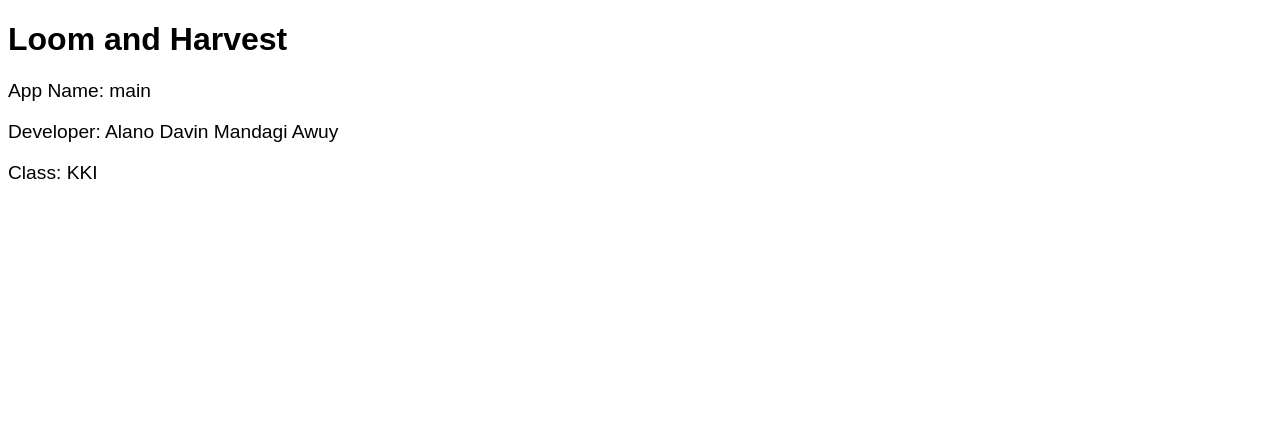
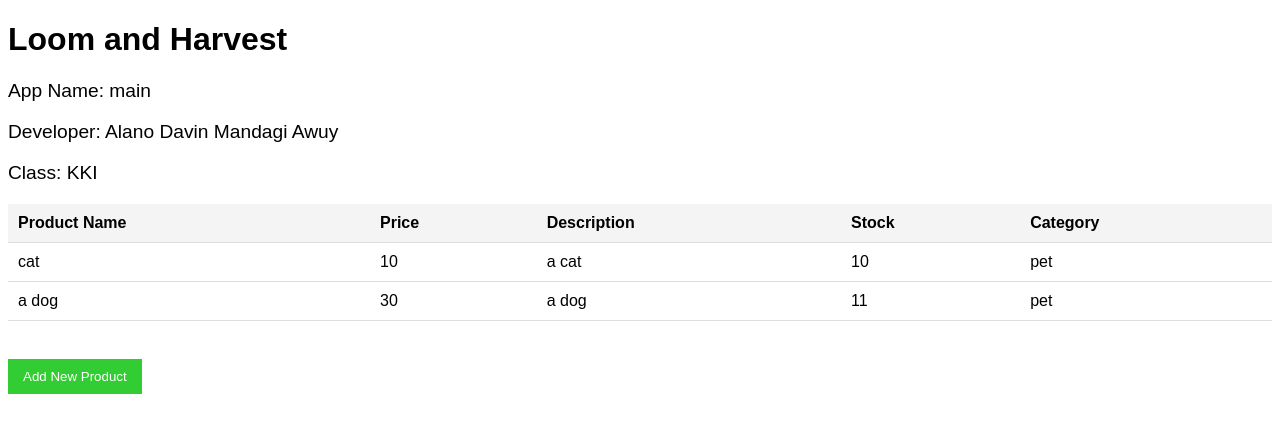
Before and after one commit to davinawuy/loomandharvest, a Django app: page / in a window 1280 px wide. Shown: the top 433 px of the page. Run offline with Django 5.2, Linux system fonts and the light colour scheme; data comes from the database, SQL or seed files in the repository; both versions use the stored data as it was after the commit.

Commit message:
Finishing Assignment 3

```diff
--- a/loom_harvest/settings.py
+++ b/loom_harvest/settings.py
@@ -56,7 +56,7 @@ ROOT_URLCONF = 'loom_harvest.urls'
 TEMPLATES = [
     {
         'BACKEND': 'django.template.backends.django.DjangoTemplates',
-        'DIRS': [],
+        'DIRS': [BASE_DIR / 'templates'], # Adding the templates directory to the TEMPLATES setting
         'APP_DIRS': True,
         'OPTIONS': {
             'context_processors': [
--- a/main/models.py
+++ b/main/models.py
@@ -1,6 +1,8 @@
 from django.db import models
+import uuid
 
 class Product(models.Model):
+    id = models.UUIDField(primary_key=True, default=uuid.uuid4, editable=False)
     name = models.CharField(max_length=255)
     price = models.IntegerField()
     description = models.TextField()
--- a/main/templates/main.html
+++ b/main/templates/main.html
@@ -1,9 +1,6 @@
-<!DOCTYPE html>
-<html lang="en">
-<head>
-    <meta charset="UTF-8">
-    <meta name="viewport" content="width=device-width, initial-scale=1.0">
-    <title>{{project_name}}</title>
+{% extends 'base.html' %}
+
+{% block content %}
     <style>
         body {
             font-family: Arial, sans-serif;
@@ -15,12 +12,64 @@
         p {
             font-size: 1.2em;
         }
+        table {
+            width: 100%;
+            border-collapse: collapse;
+            margin-top: 20px;
+        }
+        th, td {
+            padding: 10px;
+            text-align: left;
+            border-bottom: 1px solid #ddd;
+        }
+        th {
+            background-color: #f4f4f4;
+        }
+        a button {
+            margin-top: 20px;
+            padding: 10px 15px;
+            background-color: #32CD32;
+            color: white;
+            border: none;
+            cursor: pointer;
+        }
+        a button:hover {
+            background-color: #0056b3;
+        }
     </style>
-</head>
-<body>
-    <h1>{{project_name}}</h1>
-    <p>App Name: {{ app_name }}<p>
+
+    <h1>{{ project_name }}</h1>
+    <p>App Name: {{ app_name }}</p>
     <p>Developer: {{ developer_name }}</p>
     <p>Class: {{ class_name }}</p>
-</body>
-</html>
+
+    {% if not products %}
+        <p>There are no products in the inventory.</p>
+    {% else %}
+        <table>
+            <tr>
+                <th>Product Name</th>
+                <th>Price</th>
+                <th>Description</th>
+                <th>Stock</th>
+                <th>Category</th>
+            </tr>
+
+            {% for product in products  %}
+            <tr>
+                <td>{{ product.name }}</td>
+                <td>{{ product.price }}</td>
+                <td>{{ product.description }}</td>
+                <td>{{ product.stock }}</td>
+                <td>{{ product.category }}</td>
+            </tr>
+            {% endfor %}
+        </table>
+    {% endif %}
+
+    <br />
+
+    <a href="{% url 'main:create_product' %}">
+        <button>Add New Product</button>
+    </a>
+{% endblock %}
--- a/main/urls.py
+++ b/main/urls.py
@@ -1,8 +1,15 @@
 from django.urls import path
-from main.views import show_main
+from main.views import show_main, create_product, show_json, show_xml, show_json_by_id, show_xml_by_id
 
 app_name = 'main'
 
 urlpatterns = [
     path('', show_main, name='show_main'),
+    path('create_product', create_product, name='create_product'),
+    path('xml/', show_xml, name='show_xml'),
+    path('json/', show_json, name='show_json'),
+    path('xml/<str:id>/', show_xml_by_id, name='show_xml_by_id'),
+    path('json/<str:id>/', show_json_by_id, name='show_json_by_id'),
+
+
 ]
--- a/main/views.py
+++ b/main/views.py
@@ -1,10 +1,48 @@
-from django.shortcuts import render
+from django.shortcuts import render, redirect, get_object_or_404   # Add import redirect at this line
+from main.forms import ProductForm
+from main.models import Product
+from django.http import HttpResponse
+from django.core import serializers
+
 
 def show_main(request):
+    products= Product.objects.all()
+
     context = {
         'project_name': 'Loom and Harvest',
         'app_name': 'main',
         'developer_name': 'Alano Davin Mandagi Awuy',
-        'class_name': 'KKI'
+        'class_name': 'KKI',
+        'products': products
     }
     return render(request, 'main.html', context)
+
+def create_product(request):
+    if request.method == "POST":
+        form = ProductForm(request.POST)
+        if form.is_valid():
+            form.save()  # Save the new product to the database
+            return redirect('main:show_main')  # Redirect to the product listing page
+    else:
+        form = ProductForm()  # Display an empty form for GET requests
+
+    context = {'form': form}
+    return render(request, "create_product.html", context)
+
+
+def show_xml(request):
+    data = Product.objects.all()  # Fetch all Product objects
+    return HttpResponse(serializers.serialize("xml", data), content_type="application/xml")
+
+# View to return data in JSON format
+def show_json(request):
+    data = Product.objects.all()  # Fetch all Product objects
+    return HttpResponse(serializers.serialize("json", data), content_type="application/json")
+
+def show_xml_by_id(request, id):
+    data = Product.objects.filter(pk=id)
+    return HttpResponse(serializers.serialize("xml", data), content_type="application/xml")
+
+def show_json_by_id(request, id):
+    data = Product.objects.filter(pk=id)
+    return HttpResponse(serializers.serialize("json", data), content_type="application/json")
--- /dev/null
+++ b/templates/base.html
@@ -0,0 +1,13 @@
+{% load static %}
+<!DOCTYPE html>
+<html lang="en">
+  <head>
+    <meta charset="UTF-8" />
+    <meta name="viewport" content="width=device-width, initial-scale=1.0" />
+    {% block meta %} {% endblock meta %}
+  </head>
+
+  <body>
+    {% block content %} {% endblock content %}
+  </body>
+</html>
```
Also changed, not shown: main/forms.py (added, +7 -0 lines), main/templates/create_product.html (added, +19 -0 lines), POSTMANJSON.png (added), POSTMANJSONbyID.png (added), POSTMANXML.png (added), POSTMANXMLbyID.png (added), README.md, db.sqlite3, main/migrations/0002_alter_product_id.py (added).
